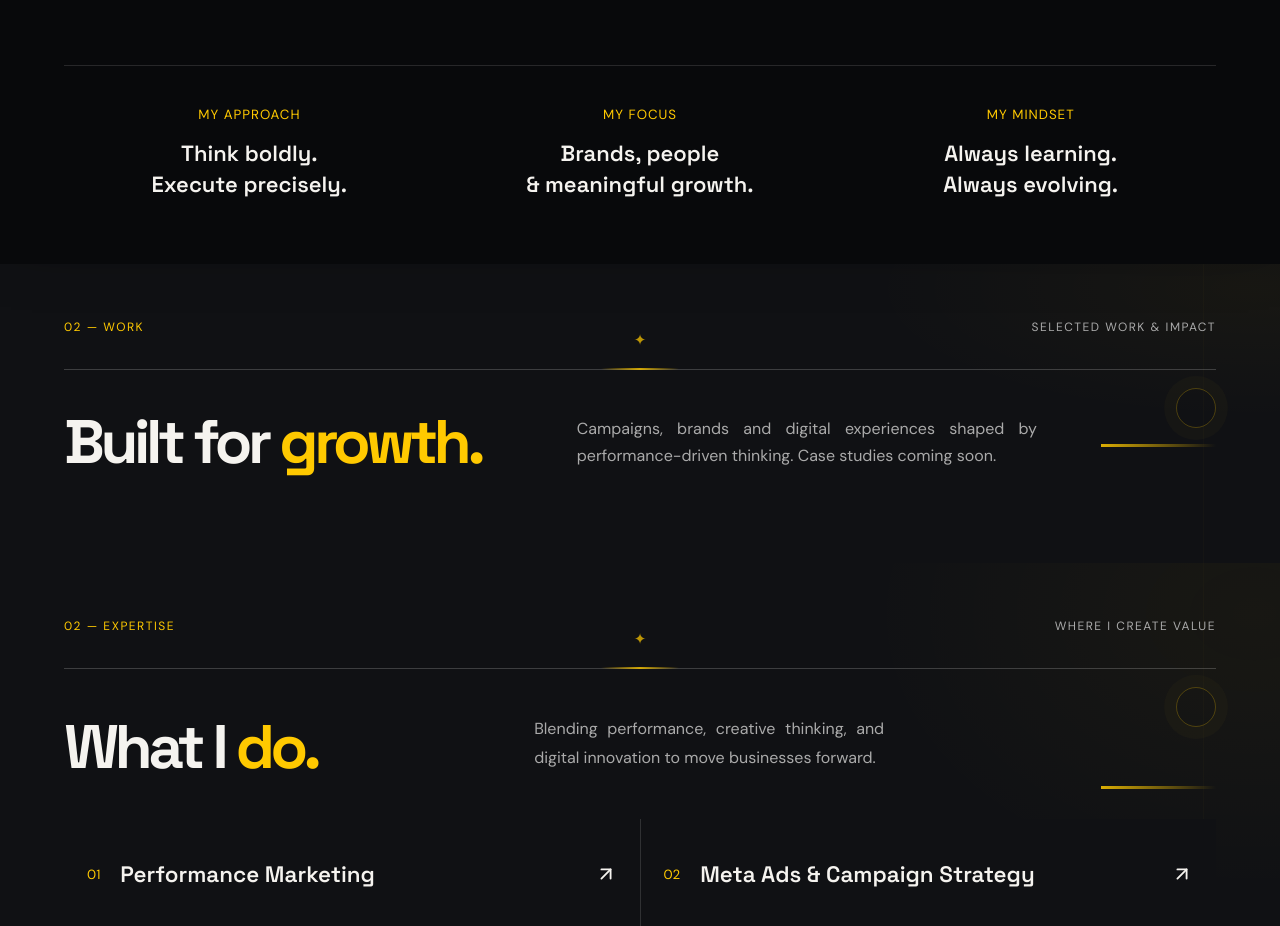
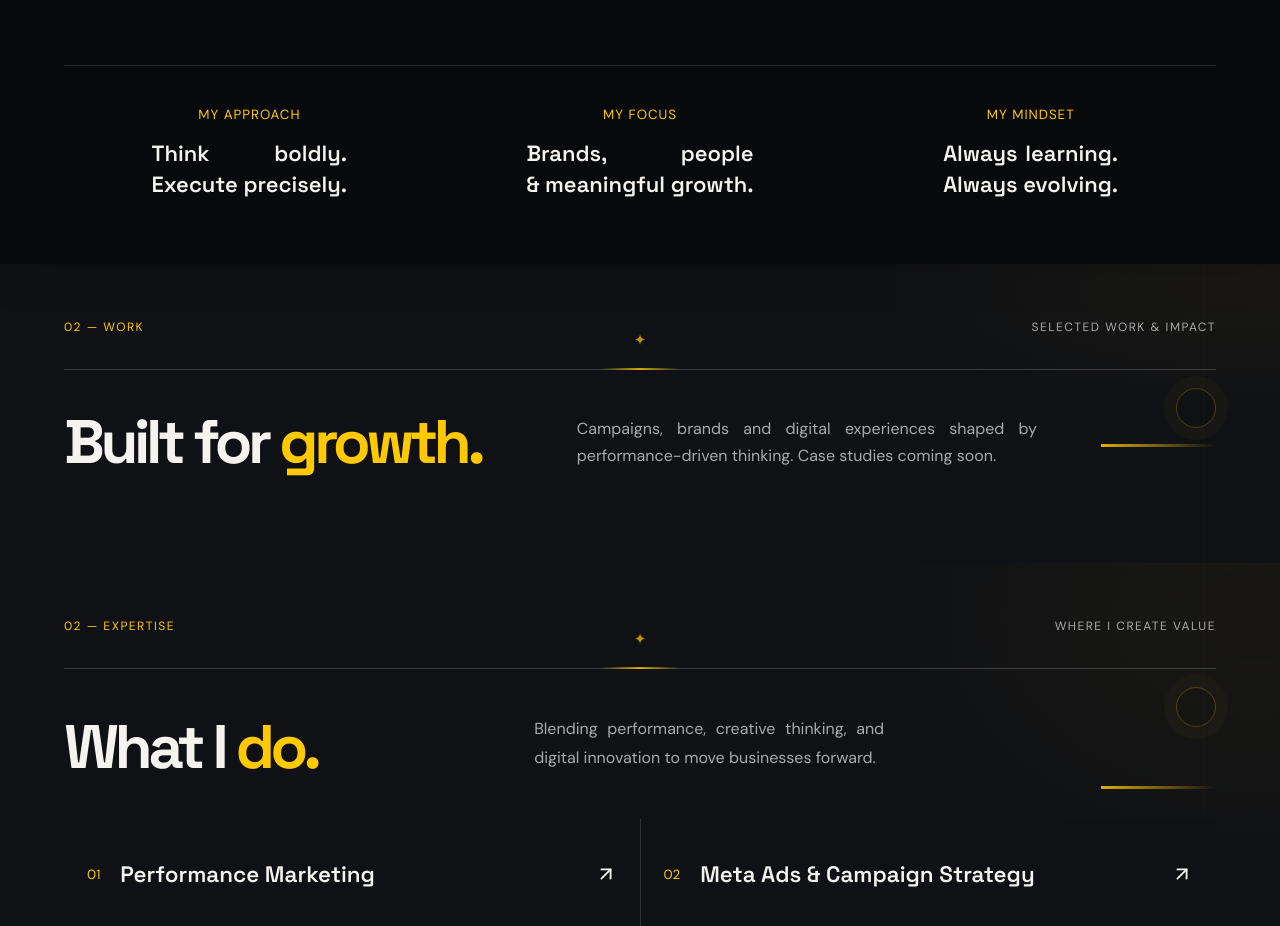
Before and after one commit to MuhammedRizwin/portfolio, a Next.js app: page / in a window 1280 px wide. Shown: the part 1500-2426 px from the top of the page. Built offline with nearby package versions, Linux system fonts and the light colour scheme.

Commit message:
Justify About approach focus and mindset statements

```diff
--- a/app/globals.css
+++ b/app/globals.css
@@ -430,3 +430,7 @@ filter:none!important;
 /* Work description: right-aligned column opposite the left headline. */
 @media(min-width:801px){#work .expertise-head{display:flex!important;flex-direction:row!important;align-items:center!important;justify-content:space-between!important;gap:clamp(32px,5vw,100px)!important}#work .expertise-head h2{flex:1 1 auto!important;min-width:0}#work .expertise-head p{flex:0 1 460px!important;width:38%!important;max-width:460px!important;margin:0 0 0 auto!important;text-align:justify!important;hyphens:none!important;line-height:1.7!important}}
 @media(max-width:800px){#work .expertise-head{display:flex!important;flex-direction:column!important;align-items:flex-start!important}#work .expertise-head p{width:100%!important;max-width:100%!important;text-align:justify!important}}
+
+/* Justified alignment for the three About value statements. */
+.about .values>div strong{display:block!important;width:max-content!important;max-width:100%!important;text-align:justify!important;text-align-last:justify!important;text-justify:inter-word!important}
+.about .values>div{align-items:center!important}
```
